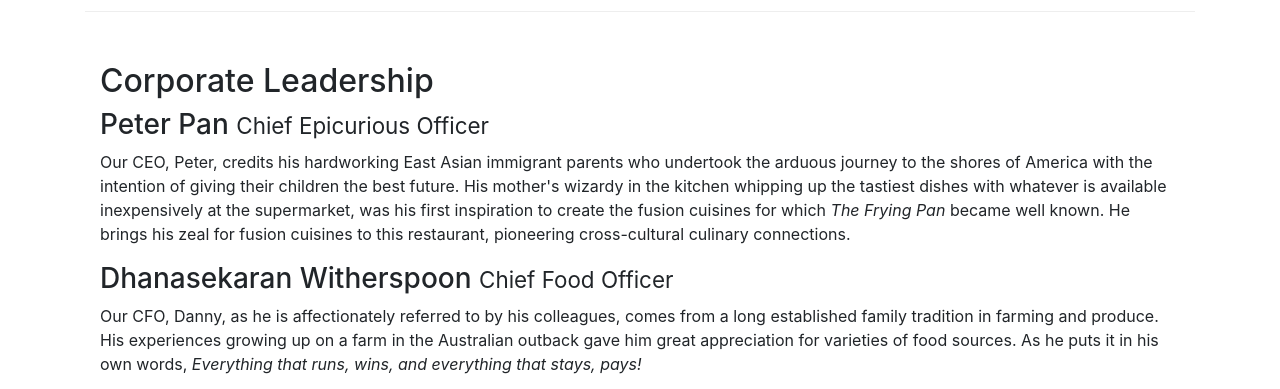
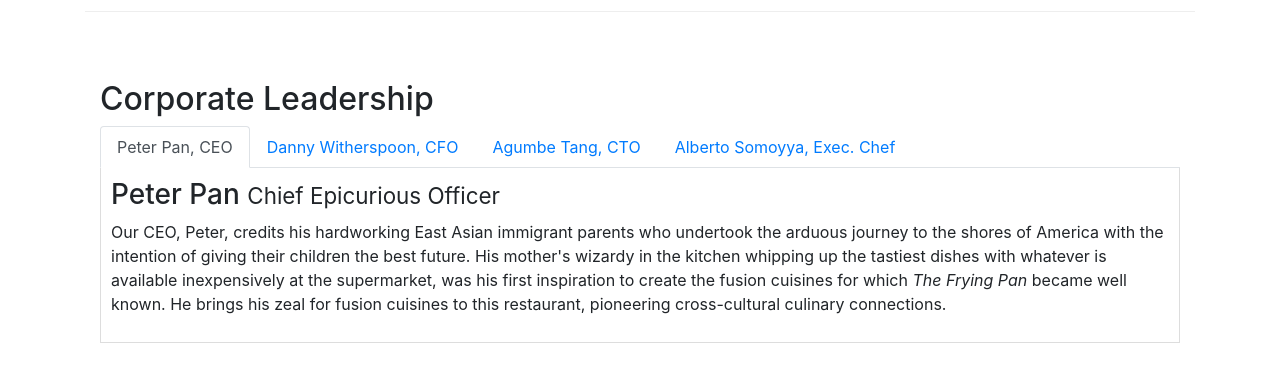
Before and after one commit to nfenaert/conFusion, a website: page aboutus.html in a window 1280 px wide. Shown: the part 960-1349 px from the top of the page. Drawn offline with nearby package versions, Linux system fonts and the light colour scheme.

Commit message:
tab-content

```diff
--- a/aboutus.html
+++ b/aboutus.html
@@ -101,14 +101,43 @@
         <div class="row row-content align-items-center">
             <div class="col-12 col-sm">
                 <h2>Corporate Leadership</h2>
+
+								<ul class="nav nav-tabs">
+									<li class="nav-item">
+										<a class="nav-link active" href="#peter" role="tab" data-toggle="tab">Peter Pan, CEO</a>
+									</li>
+									<li class="nav-item">
+										<a class="nav-link" href="#danny" role="tab" data-toggle="tab">Danny Witherspoon, CFO</a>
+									</li>
+									<li class="nav-item">
+										<a class="nav-link" href="#agumbe" role="tab" data-toggle="tab">Agumbe Tang, CTO</a>
+									</li>
+									<li class="nav-item">
+										<a class="nav-link" href="#alberto" role="tab" data-toggle="tab">Alberto Somoyya, Exec. Chef</a>
+									</li>
+								</ul>
+
+								<div class="tab-content">
+									<div role="tabpanel" class="tab-pane fade show active"id="peter">
 										<h3>Peter Pan <small>Chief Epicurious Officer</small></h3>
 										<p class="d-none d-sm-block">Our CEO, Peter, credits his hardworking East Asian immigrant parents who undertook the arduous journey to the shores of America with the intention of giving their children the best future. His mother's wizardy in the kitchen whipping up the tastiest dishes with whatever is available inexpensively at the supermarket, was his first inspiration to create the fusion cuisines for which <em>The Frying Pan</em> became well known. He brings his zeal for fusion cuisines to this restaurant, pioneering cross-cultural culinary connections.</p>
+									</div>
+
+								<div role="tabpanel" class="tab-pane fade"id="danny">
 									<h3>Dhanasekaran Witherspoon <small>Chief Food Officer</small></h3>
                 	<p class="d-none d-sm-block">Our CFO, Danny, as he is affectionately referred to by his colleagues, comes from a long established family tradition in farming and produce. His experiences growing up on a farm in the Australian outback gave him great appreciation for varieties of food sources. As he puts it in his own words, <em>Everything that runs, wins, and everything that stays, pays!</em></p>
+								</div>
+
+								<div role="tabpanel" class="tab-pane fade"id="agumbe">
 									<h3>Agumbe Tang <small>Chief Taste Officer</small></h3>
                 	<p class="d-none d-sm-block">Blessed with the most discerning gustatory sense, Agumbe, our CTO, personally ensures that every dish that we serve meets his exacting tastes. Our chefs dread the tongue lashing that ensues if their dish does not meet his exacting standards. He lives by his motto, <em>You click only if you survive my lick.</em></p>
+								</div>
+
+								<div role="tabpanel" class="tab-pane fade"id="alberto">
 									<h3>Alberto Somayya <small>Executive Chef</small></h3>
                 	<p class="d-none d-sm-block">Award winning three-star Michelin chef with wide International experience having worked closely with whos-who in the culinary world, he specializes in creating mouthwatering Indo-Italian fusion experiences. He says, <em>Put together the cuisines from the two craziest cultures, and you get a winning hit! Amma Mia!</em></p>
+								</div>
+							</div>
 						</div>
        </div>
 			 <div class="row row-content">
--- a/css/styles.css
+++ b/css/styles.css
@@ -37,3 +37,10 @@ body{
 .navbar-dark{
   background-color:#512DA8;
 }
+
+.tab-content{
+  border-left: 1px solid #ddd;
+  border-right: 1px solid #ddd;
+  border-bottom: 1px solid #ddd;
+  padding: 10px;
+}
```
Lines whose indentation alone changed are shown as unchanged.
